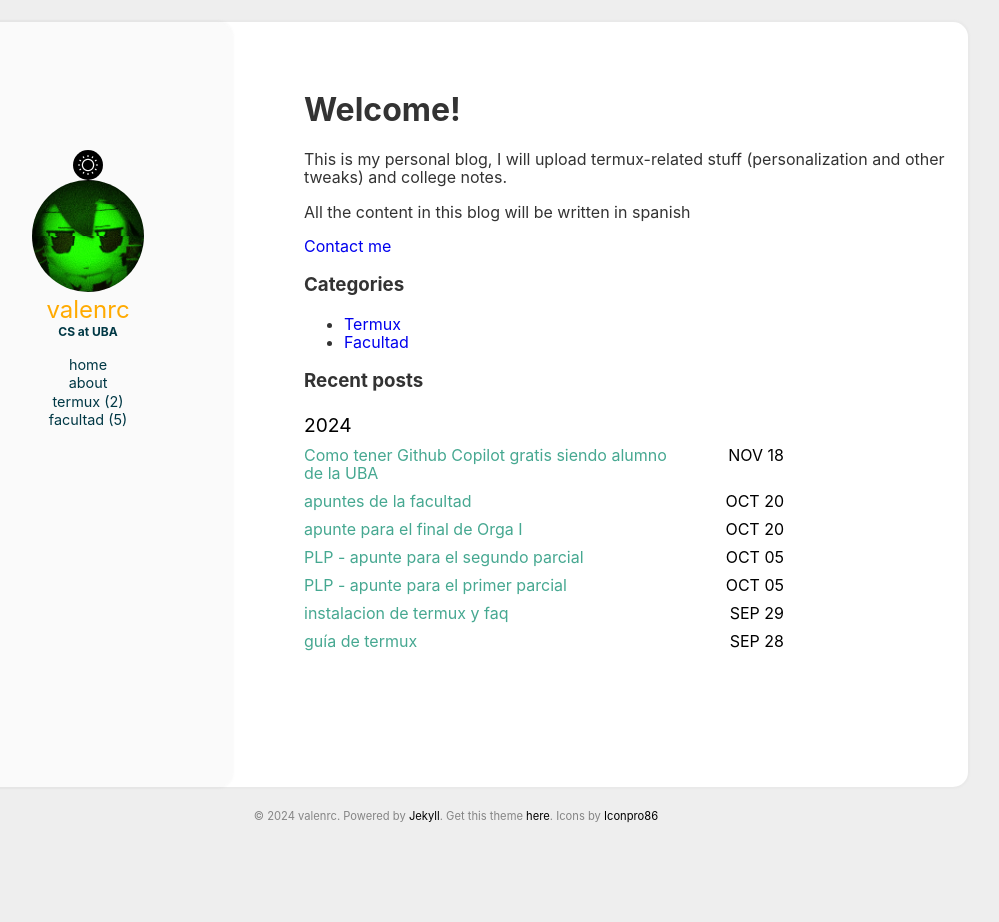
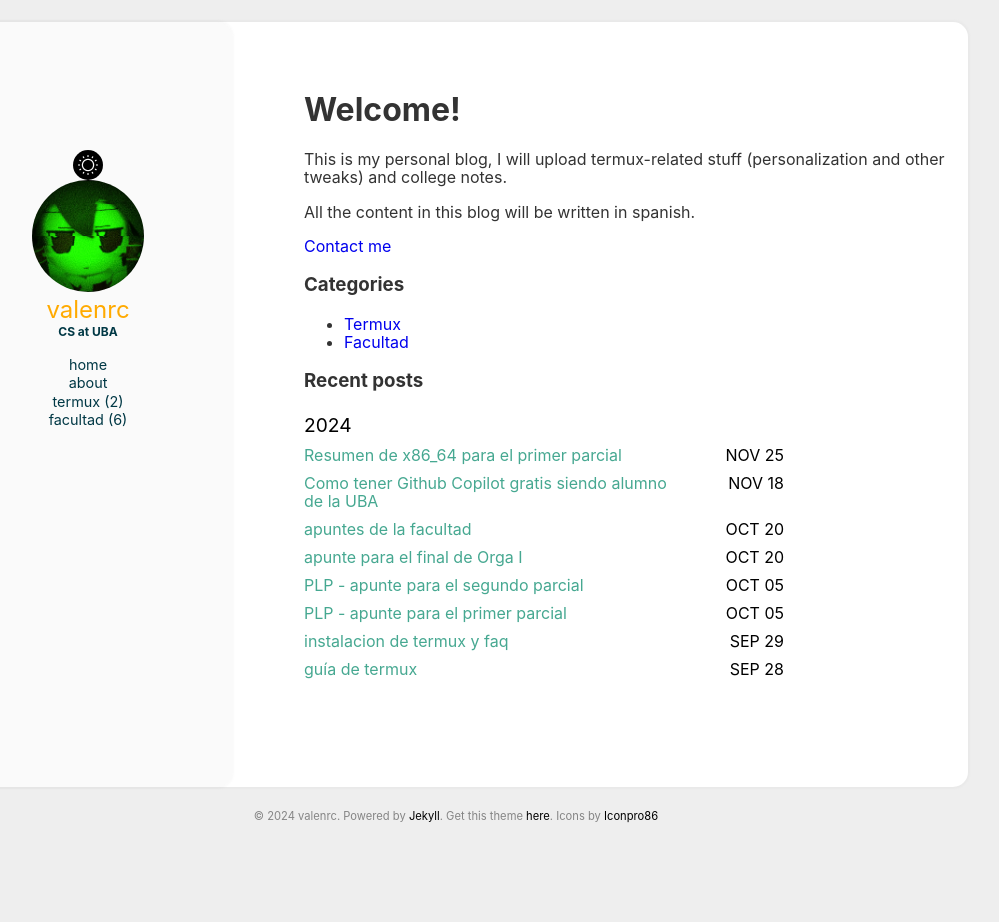
Before and after one commit to valenrc/valenrc.github.io, a Jekyll site: the page built from index.html, in a window 1280 px wide. Shown: the whole page, without its empty margins (184-1183 px from the left). Built offline with Jekyll 4.4.1, drawn with Linux system fonts in a browser that asks for light colours.

Commit message:
added post + minor changes to main page and table style

```diff
--- a/_posts/2024-10-20-apuntes.md
+++ b/_posts/2024-10-20-apuntes.md
@@ -3,6 +3,10 @@ title: apuntes de la facultad
 categories: [facultad]
 comments: false
 ---
+
+## **Organización del computador**
+[Resumen de assembler x86_64]({% post_url 2024-11-25-macheteorga2-1 %})
+
 ## **PLP**
 
 [Apunte para el primer parcial de PLP]({% post_url 2024-10-05-apunteplp1 %})
--- a/assets/css/main.scss
+++ b/assets/css/main.scss
@@ -28,7 +28,7 @@
     --post_h3: #4c4c4c;
     --post_link: #46a891;
     --post_link_hover: #87CDBD;
-    --inlinecode_text: #FFAA00;
+    --inlinecode_text: #1a4a2f;
     --blockquote: #333;
     --footer_font: #858585;
     --footer_font_a: #000;
@@ -234,6 +234,30 @@ img {
     background-color: #45a018; /* Color al pasar el ratón por encima */
   }
 
+table {
+	width: 100%;
+	border-collapse: collapse;
+	margin: 1rem 0;
+}
+
+th, td {
+	padding: 0.5rem;
+	text-align: left;
+	border: 1px solid var(--post_text);
+}
+
+th {
+	background-color: var(--header_bg);
+	font-weight: bold;
+}
+
+tr:nth-child(even) {
+	background-color: var(--content_bg);
+}
+
+tr:hover {
+	background-color: var(--shadow_color);
+}
 
 /* 2. Archive
    ========================================================================== */
--- a/index.html
+++ b/index.html
@@ -16,7 +16,7 @@ layout: page
     }
     @media (prefers-color-scheme: dark) {
       a {
-        color: #52bc29; /* Azul claro para modo oscuro */
+        color: #52bc29;
       }
       body{
         color: #CACCCE
@@ -28,7 +28,7 @@ layout: page
   <header>
     <h1>Welcome!</h1>
     <p>This is my personal blog, I will upload termux-related stuff (personalization and other tweaks) and college notes.</p>
-    <p>All the content in this blog will be written in spanish</p>
+    <p>All the content in this blog will be written in spanish.</p>
     <p><a href="{{ '/aboutme' | relative_url }}">Contact me</a> </p>
   </header>
   <main>
```
Also changed, not shown: _posts/2024-11-25-macheteorga2-1.md (added, +196 -0 lines).
